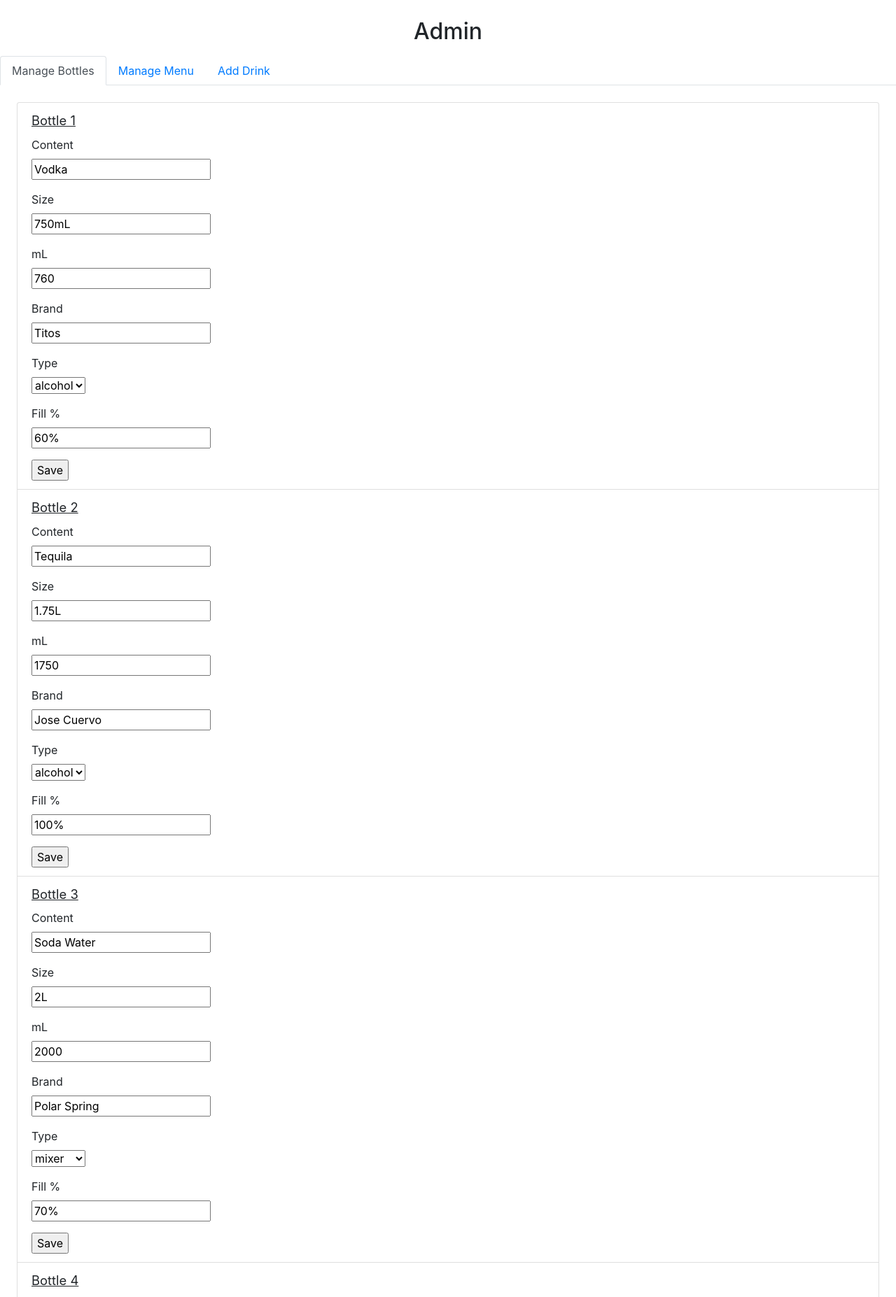
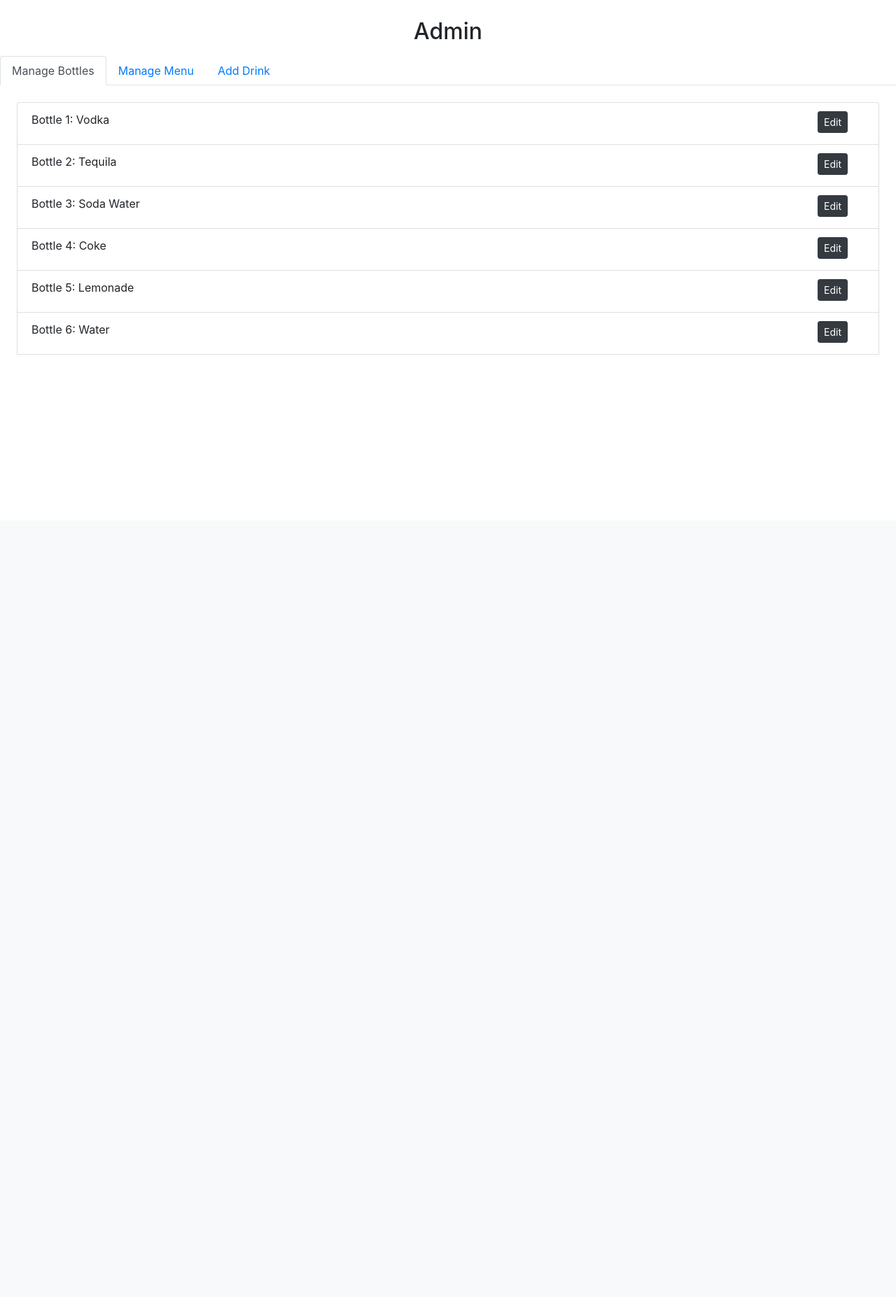
Before and after one commit to gabbyevaristo/barrl, a Flask app: page /admin in a window 1280 px wide. Shown: the part 56-1910 px from the top of the page at 70% size. After the commit the page ends 563 px from the top, so only its background shows below. Run offline with Flask 2, Linux system fonts and the light colour scheme; the visitor is signed in with stand-in values (Sample User, id 1); some libraries are stand-ins or nearby versions.

Commit message:
added modals to admin

```diff
--- a/app.py
+++ b/app.py
@@ -1,7 +1,7 @@
 from flask import Flask, render_template, redirect, request, session, jsonify, url_for, abort
 from flask import Flask, render_template, redirect, request, session, jsonify, url_for, abort, flash
 from datetime import timedelta
-from pi import jsonService
+from pi import jsonService, MenuService, IngredientService
 import json
 import stripe
 
@@ -67,6 +67,15 @@ def update_bottles(id):
     jsonService.saveJson(bottles, r'jsonFiles/ingredients.json')
     return redirect('/admin')
 
+    # name = request.form.get('name')
+    # size = request.form.get('size')
+    # mL = int(request.form.get('ml'))
+    # brand = request.form.get('brand')
+    # drink_type = request.form.get('type')
+    # estimated_fill = request.form.get('fill')
+    # IngredientService.modifyIngredient(id, name, 1, size, mL, brand, drink_type, estimated_fill)
+    # return redirect('/admin')
+
 # Need route for removing ingredient from a pump
 # Need for route for adding a new ingredient when <6 have a bottle
 
@@ -79,6 +88,7 @@ def update_menu(id):
     jsonService.saveJson(drinks, r'jsonFiles/menu.json')
     return redirect('/admin')
 
+
 @app.route('/add_drink', methods=["POST"])
 def add_drink():
     global drinks
@@ -86,12 +96,14 @@ def add_drink():
     drinks = MenuService.getMenu()
     return redirect('/admin')
 
-@app.route('/delete_drink/<id>', methods=["POST"])
+
+@app.route('/delete-drink/<id>', methods=["POST"])
 def delete_drink(id):
     if id in drinks:
         del drinks[id]
     MenuService.removeDrinkByGuid(id)
     return redirect('/admin')
+
 
 @app.route('/mvp', methods=["GET", "POST"])
 def mvp():
--- a/jsonFiles/ingredients.json
+++ b/jsonFiles/ingredients.json
@@ -1,8 +1,8 @@
 {
     "3f46c901-bb21-11eb-8cf3-b831b5854dfb": {
         "brand": "Titos",
-        "estimated_fill": "60%",
-        "image": "https://media1.popsugar-assets.com/files/thumbor/4X8BdSItHe1jU8X82WXPNNoMWJs/fit-in/2048xorig/filters:format_auto-!!-:strip_icc-!!-/2014/11/14/759/n/1922729/a47fe337860c7f89_100153275/i/Rum-Coke.jpg",
+        "estimated_fill": "90%",
+        "image": "",
         "ml": 760,
         "name": "Vodka",
         "size": "750mL",
--- a/jsonFiles/menu.json
+++ b/jsonFiles/menu.json
@@ -1,6 +1,7 @@
 {
     "3f58dd75-bb21-11eb-8145-b831b5854dfb": {
         "image": "",
+        "ingredients": "",
         "ings": {
             "3f4ac4b0-bb21-11eb-9695-b831b5854dfb": 9.0,
             "3f4d9943-bb21-11eb-82b3-b831b5854dfb": 3.0,
@@ -8,42 +9,46 @@
             "3f555c3d-bb21-11eb-a34e-b831b5854dfb": 3.0
         },
         "name": "Random Drink 0",
-        "price": 5.297847615017478
+        "price": "9"
     },
     "3f59519c-bb21-11eb-960c-b831b5854dfb": {
         "image": "",
+        "ingredients": "",
         "ings": {
             "3f46c901-bb21-11eb-8cf3-b831b5854dfb": 91.0,
             "3f4d9943-bb21-11eb-82b3-b831b5854dfb": 28.0,
             "3f555c3d-bb21-11eb-a34e-b831b5854dfb": 94.0
         },
         "name": "Random Drink 1",
-        "price": 2.572427404946136
+        "price": "10"
     },
     "3f5ad75c-bb21-11eb-95ba-b831b5854dfb": {
         "image": "",
+        "ingredients": "",
         "ings": {
             "3f4ac4b0-bb21-11eb-9695-b831b5854dfb": 38.0
         },
         "name": "Random Drink 2",
-        "price": 3.712814457355421
+        "price": "8"
     },
     "3f5c0e6a-bb21-11eb-ae98-b831b5854dfb": {
         "image": "",
+        "ingredients": "",
         "ings": {
             "3f4d9943-bb21-11eb-82b3-b831b5854dfb": 97.0,
             "3f50301e-bb21-11eb-bf8d-b831b5854dfb": 8.0
         },
         "name": "Random Drink 3",
-        "price": 0.27996978664649563
+        "price": "4"
     },
     "3f5d93de-bb21-11eb-898f-b831b5854dfb": {
         "image": "",
+        "ingredients": "",
         "ings": {
             "3f50301e-bb21-11eb-bf8d-b831b5854dfb": 8.0
         },
         "name": "Random Drink 4",
-        "price": 1.5090714663598181
+        "price": "1"
     },
     "3f5ea4a7-bb21-11eb-9ac8-b831b5854dfb": {
         "image": "",
--- a/jsonFiles/pumpMap.json
+++ b/jsonFiles/pumpMap.json
@@ -1,10 +1,9 @@
 {
     "0": "3f46c901-bb21-11eb-8cf3-b831b5854dfb",
-    "1": "3f4ac4b0-bb21-11eb-9695-b831b5854dfb",
+    "1": "3f46c901-bb21-11eb-8cf3-b831b5854dfb",
     "2": "3f4d9943-bb21-11eb-82b3-b831b5854dfb",
     "3": "3f50301e-bb21-11eb-bf8d-b831b5854dfb",
-    "3f46c901-bb21-11eb-8cf3-b831b5854dfb": 0,
-    "3f4ac4b0-bb21-11eb-9695-b831b5854dfb": 1,
+    "3f46c901-bb21-11eb-8cf3-b831b5854dfb": 1,
     "3f4d9943-bb21-11eb-82b3-b831b5854dfb": 2,
     "3f50301e-bb21-11eb-bf8d-b831b5854dfb": 3,
     "3f529f02-bb21-11eb-a2ae-b831b5854dfb": 4,
--- a/pi/IngredientService.py
+++ b/pi/IngredientService.py
@@ -3,10 +3,12 @@ import os
 import uuid
 import pi.jsonService as jsonService
 
-if os.environ['ENV'] == "dev":
-    import pi.MockGpio as GPIO
-else:
-    import RPi.GPIO as GPIO
+import pi.MockGpio as GPIO
+
+# if os.environ['ENV'] == "development":
+#     import pi.MockGpio as GPIO
+# else:
+#     import RPi.GPIO as GPIO
 
 defaultIngredientfilePath = "./jsonFiles/ingredients.json"
 defaultPumpMapfilePath = "./jsonFiles/pumpMap.json"
--- a/static/admin.js
+++ b/static/admin.js
@@ -1,3 +1,15 @@
+$(document).ready(function(){
+    $('a[data-toggle="tab"]').on('shown.bs.tab', function (e) {
+        localStorage.setItem('activeTab', $(e.target).attr('href'));
+    });
+
+    var activeTab = localStorage.getItem('activeTab');
+    if (activeTab){
+        $('.nav-tabs a[href="' + activeTab + '"]').tab('show');
+    }
+});
+
+
 // Log admin out
 $('#logout').click(function() {
   fetch("/logout", {
@@ -10,3 +22,17 @@ $('#logout').click(function() {
       }, 100);
   });
 })
+
+
+// Set data for bottle modal
+$('.edit-bottle-btn').click(function() {
+    var id = $(this).data('id');
+    $('#modal-admin-bottle-'.concat(id)).modal({backdrop: 'static', keyboard: false});
+})
+
+
+// Set data for drink modal
+$('.edit-drink-btn').click(function() {
+    var id = $(this).data('id');
+    $('#modal-admin-menu-'.concat(id)).modal({backdrop: 'static', keyboard: false});
+})
--- a/static/style.css
+++ b/static/style.css
@@ -221,7 +221,7 @@
 }
 
 .titles {
-    font-size: 1.15rem;
+    font-size: 1.0rem;
 }
 
 form.admin-form label,
--- a/templates/admin.html
+++ b/templates/admin.html
@@ -30,7 +30,19 @@
       {% for id, bottle in bottles.items(): %}
 
         <div class="list-group-item flex-column align-items-start">
-          <span class="titles"><u> Bottle {{ loop.index }} </u></span>
+          <span class="titles"> Bottle {{ loop.index }}: {{ bottle['name'] }} </span>
+          <button data-id="{{ id }}" class="btn btn-dark btn-sm mb-1 mr-4 edit-bottle-btn pull-right" type="button"> Edit </button>
+        </div>
+
+        <!-- Edit bottle modal -->
+        <div id="modal-admin-bottle-{{ id }}" class="modal fade" aria-hidden="true">
+          <div class="modal-dialog modal-dialog-centered">
+            <div class="modal-content">
+              <div class="modal-header">
+                <h5 class="modal-title font-weight-bold"> {{ bottle['name'] }} </h5>
+              </div>
+
+              <div class="modal-body">
                 <form class="admin-form" action="/update-bottles/{{id}}" method="post">
                   <label class="admin-label mt-2" for="name"> Content </label>
                   <input type="text" name="name" value="{{ bottle['name'] }}">
@@ -51,8 +63,12 @@
                   </select>
                   <label class="admin-label mt-3" for="fill"> Fill % </label>
                   <input type="text" name="fill" value="{{ bottle['estimated_fill'] }}">
-            <input class="mt-3" type="submit" value="Save">
+                  <input class="btn btn-dark btn-block radius-remove mt-4 mb-3" type="submit" value="Save">
                 </form>
+              </div>
+
+            </div>
+          </div>
         </div>
 
       {% endfor %}
@@ -66,7 +82,19 @@
       {% for id, drink in drinks.items(): %}
 
         <div class="list-group-item flex-column align-items-start">
-            <span class="titles"><u> Drink {{ loop.index }} </u></span>
+          <span class="titles"> {{ drink['name'] }} </span>
+          <button data-id="{{ id }}" class="btn btn-dark btn-sm mb-1 mr-4 edit-drink-btn pull-right" type="button"> Edit </button>
+        </div>
+
+        <!-- Edit drink modal -->
+        <div id="modal-admin-menu-{{ id }}" class="modal fade" aria-hidden="true">
+          <div class="modal-dialog modal-dialog-centered">
+            <div class="modal-content">
+              <div class="modal-header">
+                <h5 class="modal-title font-weight-bold"> {{ drink['name'] }} </h5>
+              </div>
+
+              <div class="modal-body">
                 <form class="admin-form" action="/update-menu/{{id}}" method="post">
                   <label class="mt-2" for="name"> Name: </label>
                   <input type="text" name="name" value="{{ drink['name'] }}">
@@ -76,8 +104,12 @@
                   <input type="text" name="ingredients" value="{{ drink['ingredients'] }}">
                   <label class="mt-3" for="image"> Image URL: </label>
                   <input type="text" name="image" value="{{ drink['image'] }}">
-              <input class="mt-3" type="submit" value="Save">
+                   <input class="btn btn-dark btn-block radius-remove mt-4 mb-3" type="submit" value="Save">
                 </form>
+              </div>
+
+            </div>
+          </div>
         </div>
 
       {% endfor %}
--- a/templates/pour_portal.html
+++ b/templates/pour_portal.html
@@ -17,7 +17,6 @@
 </div>
 
 
-
 <!-- Progress bar -->
 <div class="col-xs-12 col-sm-12 progress-container mb-5">
     <div id="progress-container" class="progress progress-striped active position-relative">
@@ -26,7 +25,6 @@
         </div>
     </div>
 </div>
-
 
 
 <!-- Pour portal -->
```
Lines whose indentation alone changed are shown as unchanged.
